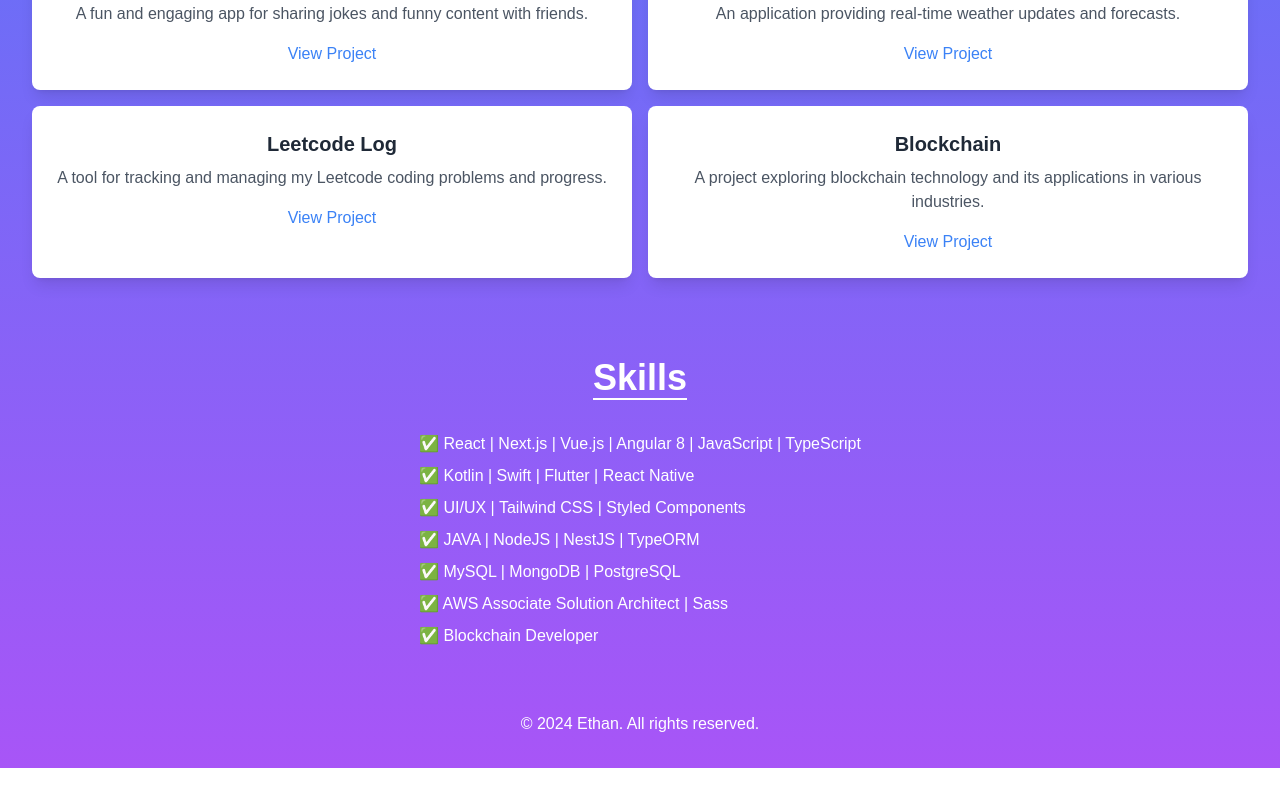
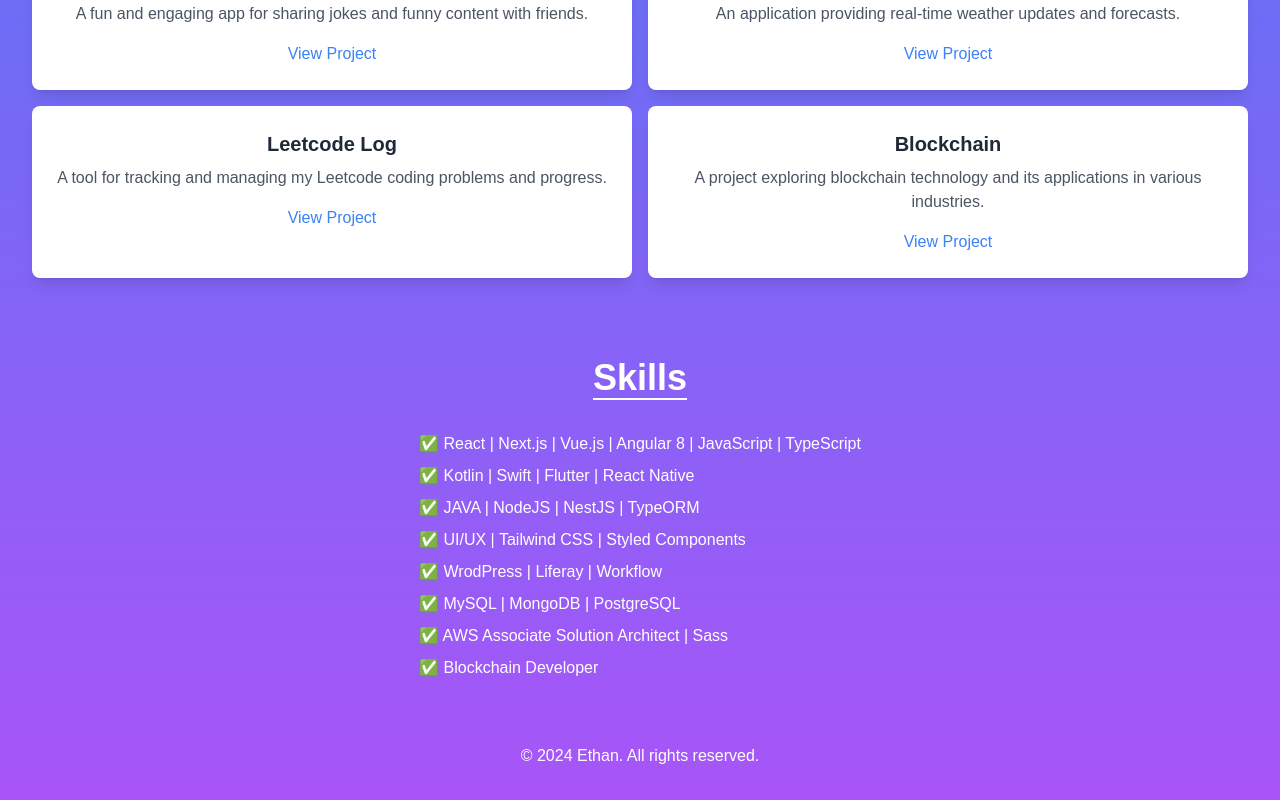
Before and after one commit to hooooooouzx/meet-ethan-web, a Next.js app: page / in a window 1280 px wide. Shown: the part 678-1478 px from the top of the page. Before the commit the page ends 1446 px from the top, so only its background shows below. Built offline with nearby package versions, Linux system fonts and the light colour scheme.

Commit message:
update:projects

```diff
--- a/app/profile.tsx
+++ b/app/profile.tsx
@@ -111,8 +111,9 @@ const Profile = () => {
               {[
                 'React | Next.js | Vue.js | Angular 8 | JavaScript | TypeScript',
                 'Kotlin | Swift | Flutter | React Native',
+                'JAVA | NodeJS | NestJS | TypeORM',
                 'UI/UX | Tailwind CSS | Styled Components',
-                'JAVA | NodeJS | NestJS | TypeORM',
+                'WrodPress | Liferay | Workflow',
                 'MySQL | MongoDB | PostgreSQL',
                 'AWS Associate Solution Architect | Sass',
                 'Blockchain Developer',
```
